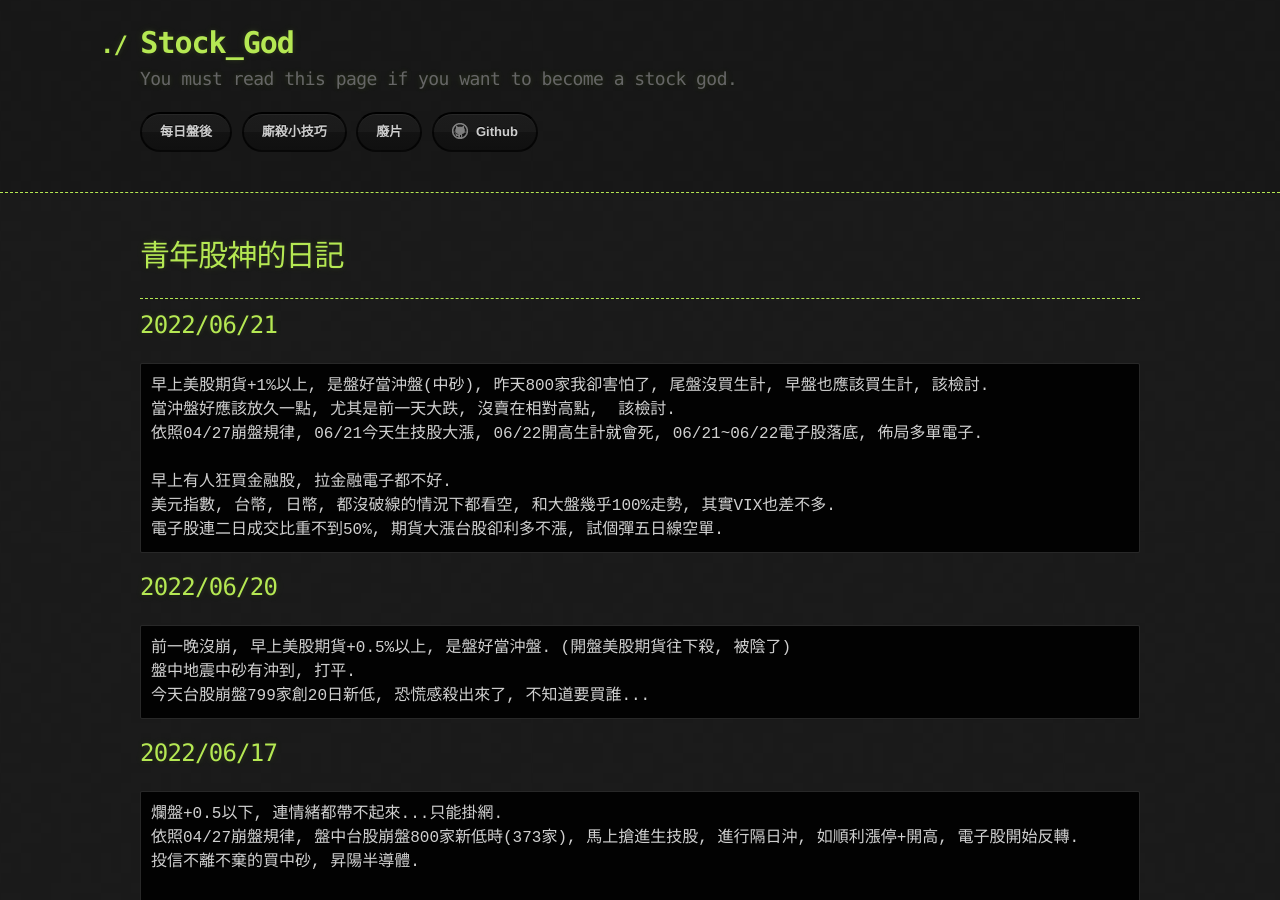
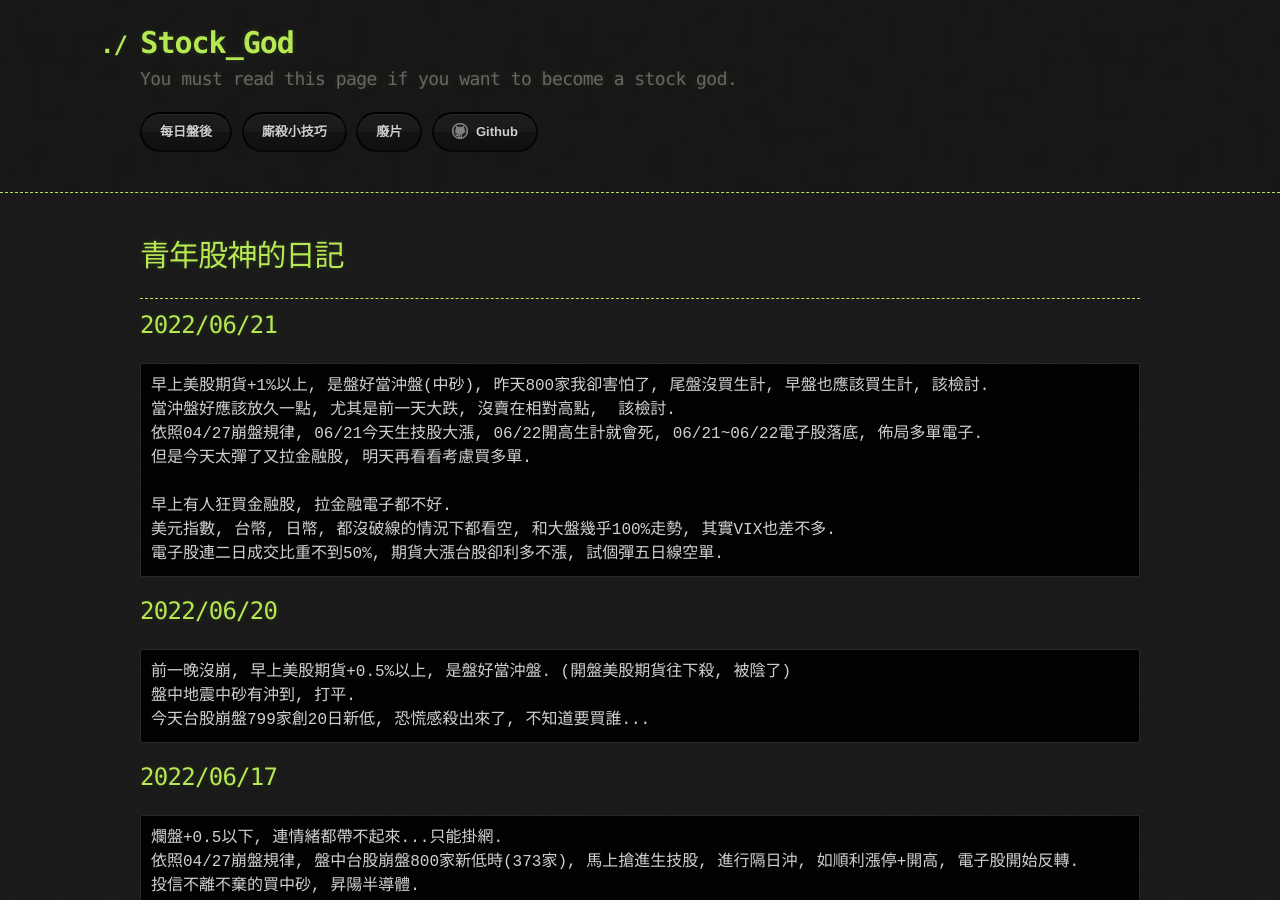
Before and after one commit to lepg5487/Stock_God, a Jekyll site: the page built from index.md, in a window 1280 px wide and 900 px high. Built offline with Jekyll 4.4.1, drawn with Linux system fonts in a browser that asks for light colours; our own code applies the rules of GitHub Pages for plain Markdown files.

Commit message:
Update index.md

```diff
--- a/index.md
+++ b/index.md
@@ -11,6 +11,7 @@ layout: testlayouts
 早上美股期貨+1%以上, 是盤好當沖盤(中砂), 昨天800家我卻害怕了, 尾盤沒買生計, 早盤也應該買生計, 該檢討.
 當沖盤好應該放久一點, 尤其是前一天大跌, 沒賣在相對高點,  該檢討.
 依照04/27崩盤規律, 06/21今天生技股大漲, 06/22開高生計就會死, 06/21~06/22電子股落底, 佈局多單電子.
+但是今天太彈了又拉金融股, 明天再看看考慮買多單.
 
 早上有人狂買金融股, 拉金融電子都不好.
 美元指數, 台幣, 日幣, 都沒破線的情況下都看空, 和大盤幾乎100%走勢, 其實VIX也差不多.
```
